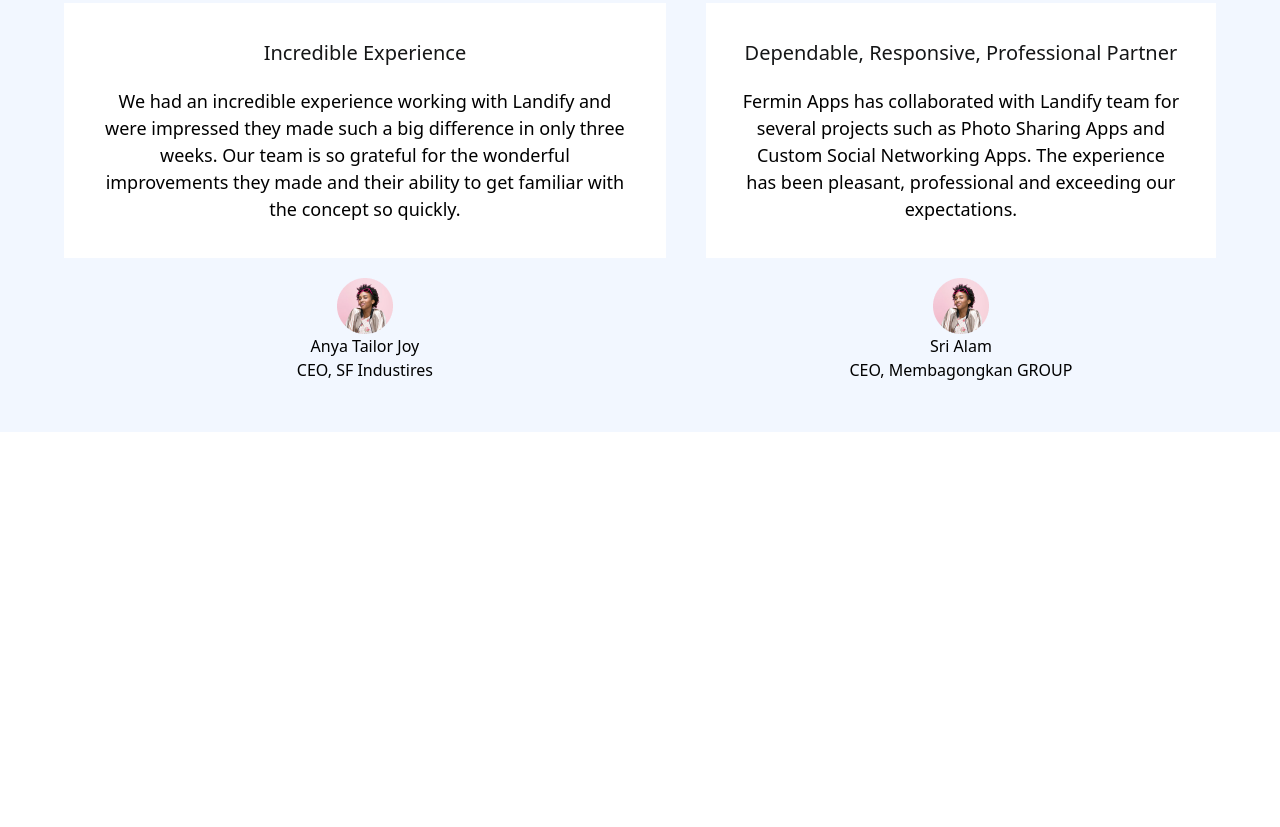
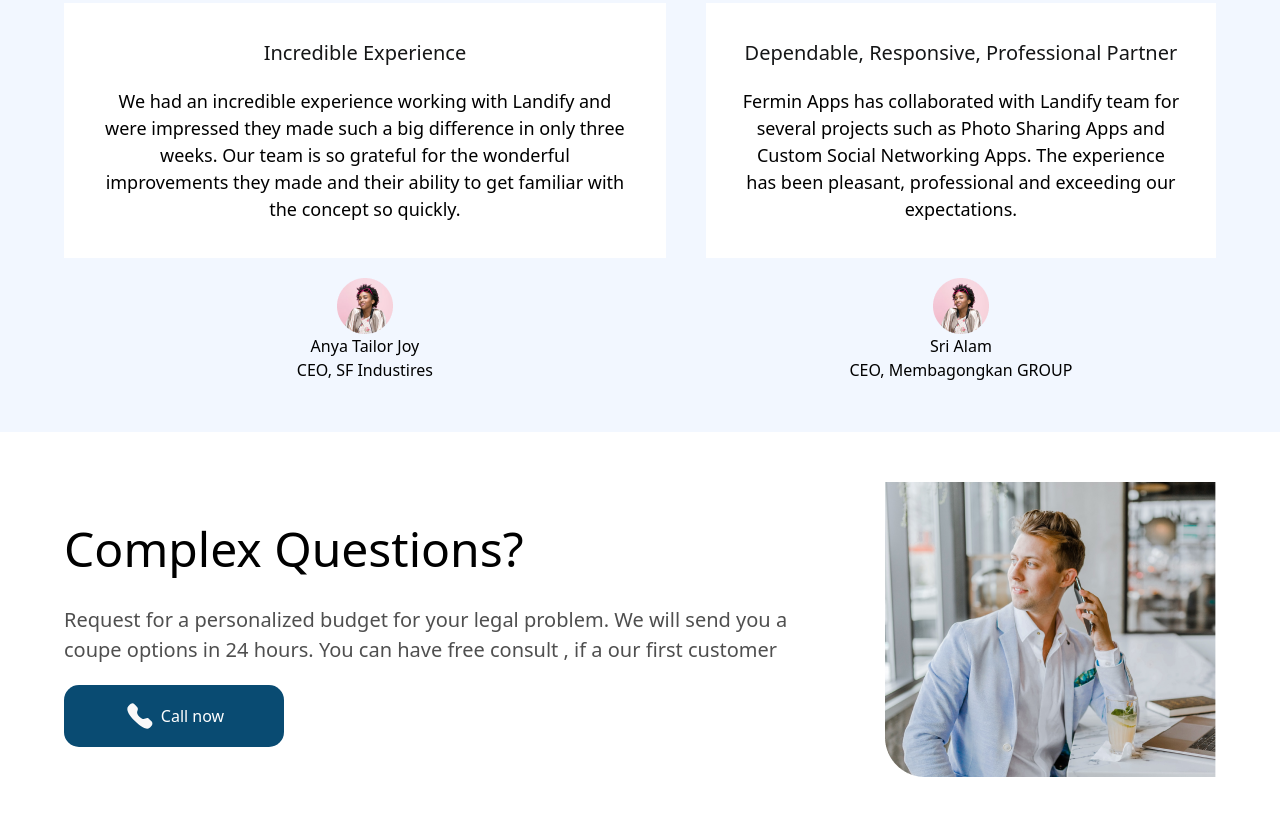
Before and after one commit to Msoleh27jr/home-work, a website: page src/index.html in a window 1280 px wide. Shown: the part 1961-2788 px from the top of the page. Before the commit the page ends 2393 px from the top, so only its background shows below. Drawn offline with Linux system fonts and the light colour scheme.

Commit message:
sixth slide completed

```diff
--- a/src/index.html
+++ b/src/index.html
@@ -169,5 +169,20 @@
         </div>
     </div>
 <!-- ]]]]]]]]]]]]]]]]]]]]]]]]]]]]]]]]]]]]]]]]]]]]]]]]]]]]]] -->
+<div class="px-[5%] py-[50px] text-center lg:text-left flex flex-col items-center lg:flex-row-reverse gap-10">
+    <img class="w-[50%]" src="../images/calling man.png">
+    <div class="w-[] flex flex-col gap-5">
+        <h2 class="text-[24px] lg:text-[48px]">Complex Questions?</h2>
+        <p class="text-[14px] text-[#4F4F4F] lg:text-[20px]">Request for a personalized budget for your legal
+            problem. We will send you a coupe options in 24 hours. You can have free consult , if a our first
+            customer</p>
+        <button
+            class="lg:w-[220px] flex justify-center gap-2 items-center py-[15px] px-25px bg-[#094B72] text-white rounded-[15px]">
+            <img src="../images/Call.svg">
+            Call now
+        </button>
+    </div>
+</div>
+<!-- ]]]]]]]]]]]]]]]]]]]]]]]]]]]]]]]]]]]]]]]]]]]]]]]]]]]]]]]]]]]]]]]]]]]]]]]] -->
     </body>
 </html>
```
